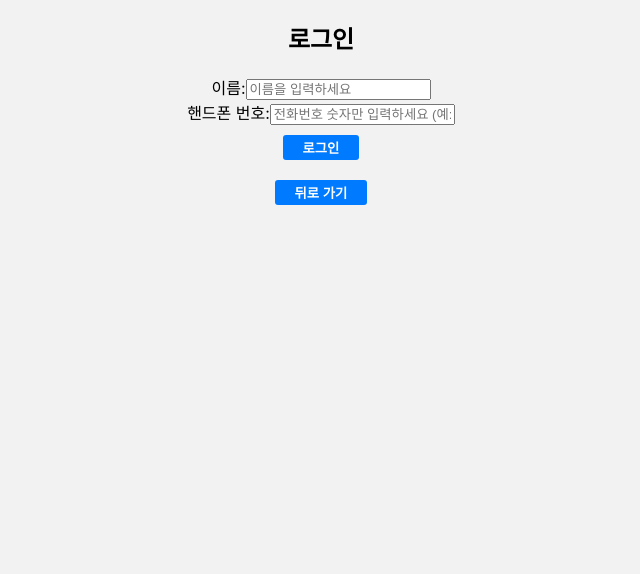
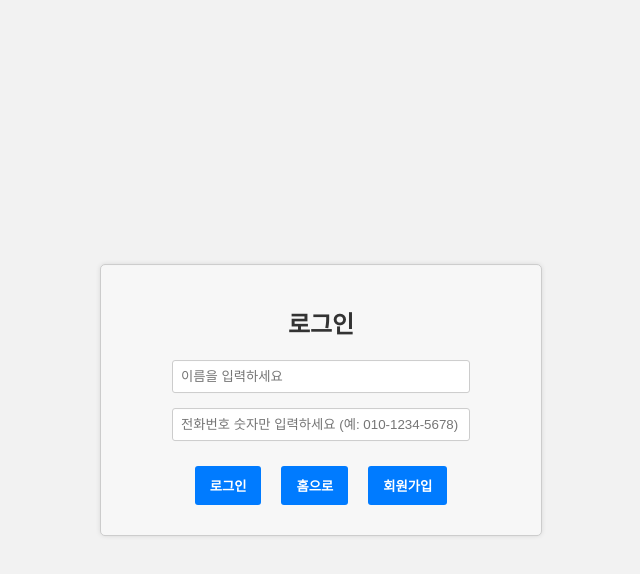
Before and after one commit to JoGyeoungJae/ml_front, a React (Create React App) app: page /login in a window 1280 px wide. Shown: the top 574 px of the page, without its empty margins (319-959 px from the left). Built offline with nearby package versions, Linux system fonts and the light colour scheme.

Commit message:
1012 최종

```diff
--- a/src/Image.js
+++ b/src/Image.js
@@ -10,6 +10,8 @@ function ImgUpload() {
   const [language, setLanguage] = useState("ko"); // 초기 언어 설정: 한국어
   const [filteredList, setFilteredList] = useState([]);
   const [displayedData, setDisplayedData] = useState([]);
+  const userString = window.sessionStorage.getItem("user"); // "user" 키의 값을 가져옵니다.
+  const user = JSON.parse(userString); // JSON 문자열을 파싱하여 JavaScript 객체로 변환합니다.
 
   useEffect(() => {
     // Spring Boot 서버의 홈 엔드포인트 호출
@@ -21,14 +23,13 @@ function ImgUpload() {
         console.log(responseListData);
 
         // responseListData 배열을 필터링하여 member가 null이 아니면서 만 추출
+        if (user !== null) {
           const filteredList = responseListData.filter(
-          (item) =>
-            item.member !== null &&
-            item.member.mid ===
-              parseInt(window.sessionStorage.getItem("user"), 10)
+            (item) => item.member !== null && item.member.mid === user.mid
           );
           setFilteredList(filteredList);
           console.log(filteredList);
+        }
       })
       .catch((error) => console.error("서버 호출 오류:", error));
   }, []);
@@ -36,7 +37,7 @@ function ImgUpload() {
   const isLoggedIn = !!window.sessionStorage.getItem("user"); // "user" 데이터가 있으면 isLoggedIn은 true, 없으면 false
   // 로그인된 회원번호 확인하기
   if (isLoggedIn === true) {
-    console.log("로그인 상태 mid=" + window.sessionStorage.getItem("user"));
+    console.log("로그인 상태 mid=" + user.mid);
   } else {
     console.log("로그아웃 상태");
   }
@@ -71,10 +72,8 @@ function ImgUpload() {
       const formData = new FormData();
       formData.append("image", selectedFile);
 
-      //로그인되어있으면 유저번호, 안되어있으면 0을 보내기
-      const loginStatus = isLoggedIn
-        ? window.sessionStorage.getItem("user")
-        : 0;
+      //로그인되어있으면 유저번호, 안되어있으면 null을 보내기
+      const loginStatus = isLoggedIn ? user.mid : null;
       formData.append("login", loginStatus);
 
       // 서버로 이미지를 POST 요청으로 전송
@@ -113,11 +112,36 @@ function ImgUpload() {
     window.sessionStorage.removeItem("user");
     // 세션 스토리지에서 "user" 데이터를 삭제하고
     // isLoggedIn 값도 false로 설정하여 로그아웃 버튼을 숨깁니다.
-    navigate("/");
+    window.location.reload();
   };
   const toggleLanguage = () => {
     // 언어 변경 함수
     setLanguage(language === "ko" ? "en" : "ko");
+  };
+  const del = (index) => {
+    const confirmed = window.confirm("정말로 삭제하시겠습니까?"); // 확인 대화상자 표시
+
+    if (confirmed) {
+      const slid = JSON.stringify(responseListData[index].slid);
+      console.log("사용자가 확인을 눌렀습니다." + slid);
+      // 삭제 요청을 보내거나 다른 삭제 작업을 수행할 수 있습니다.
+      fetch(`http://localhost:8080/del?index=${slid}`, {
+        method: "POST",
+      })
+        .then((response) => response.text())
+        .then((data) => {
+          console.log(data);
+          const updatedList = [...displayedData];
+          updatedList.splice(index, 1);
+          setDisplayedData(updatedList);
+        })
+        .catch((error) => {
+          console.error("업로드 및 처리 중 오류 발생:", error);
+        });
+    } else {
+      console.log("사용자가 취소를 눌렀습니다.");
+      // 사용자가 삭제를 취소한 경우 수행할 작업을 여기에 추가할 수 있습니다.
+    }
   };
 
   return (
@@ -189,13 +213,16 @@ function ImgUpload() {
                     {language === "ko" ? "비회원" : "guest"}
                   </div>
                 )}
+                {user !== null && user.role === "ADMIN" && (
                   <div className="member-info x-info">
                     <img
                       className="x-image"
                       src={process.env.PUBLIC_URL + "/img/x.png"}
                       alt=""
+                      onClick={() => del(index)}
                     />
                   </div>
+                )}
               </div>
             ))}
           </div>
--- /dev/null
+++ b/src/Login.css
@@ -0,0 +1,74 @@
+/* LoginForm.css */
+
+.login-container {
+  width: 50vh;
+  margin: 0 auto;
+  padding: 20px;
+  border: 1px solid #ccc;
+  border-radius: 5px;
+  background-color: #f7f7f7;
+  box-shadow: 0 0 5px rgba(0, 0, 0, 0.1);
+  text-align: center;
+  position: absolute;
+  top: 50%;
+  left: 50%;
+  transform: translate(-50%, -50%);
+}
+
+.login-container h2 {
+  margin-bottom: 20px;
+  color: #333;
+}
+
+.login-container form {
+  display: flex;
+  flex-direction: column;
+}
+
+.login-container label {
+  margin-bottom: 10px;
+  font-weight: bold;
+  color: #333;
+}
+
+.login-container input {
+  width: 70%;
+  padding: 8px;
+  margin-bottom: 15px;
+  border: 1px solid #ccc;
+  border-radius: 3px;
+}
+
+.login-container button {
+  background-color: #007bff;
+  color: #fff;
+  border: none;
+  border-radius: 3px;
+  padding: 10px 15px;
+  cursor: pointer;
+  font-weight: bold;
+}
+
+.login-container button:hover {
+  background-color: #0056b3;
+}
+
+.buttons {
+  justify-content: space-between;
+  margin-top: 20px;
+}
+
+.buttons button {
+  margin-right: 10px;
+  background-color: #333;
+  color: #fff;
+  border: none;
+  border-radius: 3px;
+  padding: 10px 15px;
+  cursor: pointer;
+  font-weight: bold;
+}
+
+.buttons button:hover {
+  background-color: #000;
+}
--- a/src/Login.js
+++ b/src/Login.js
@@ -1,6 +1,7 @@
 import React, { useState } from "react";
 import { useNavigate } from "react-router-dom";
 import axios from "axios";
+import "./Login.css";
 
 function LoginForm() {
   const navigate = useNavigate();
@@ -37,7 +38,7 @@ function LoginForm() {
   };
 
   const handleGoBack = () => {
-    navigate(-1); // 뒤로 가기
+    navigate("/"); // 뒤로 가기
   };
 
   const handleSubmit = async (e) => {
@@ -56,38 +57,42 @@ function LoginForm() {
         formData
       );
 
-      if (response.data !== null && response.data !== "로그인 실패") {
-        console.log("로그인 성공: " + response.data);
+      if (response.data !== null) {
+        console.log("로그인 성공 로그인 폼에서: " + response.data.mid);
 
         window.sessionStorage.setItem("user", JSON.stringify(response.data));
         navigate("/");
       } else {
-        console.log("로그인 실패: " + response.data.message);
+        console.log("로그인 실패: ");
         alert("로그인 실패. 사용자 이름과 비밀번호를 확인하세요.");
       }
     } catch (error) {
-      console.error("오류 발생: " + error.message);
+      console.error("오류 발생: ");
       alert("로그인 실패. 사용자 이름과 비밀번호를 확인하세요.");
     }
   };
-
+  const register = () => {
+    navigate("/register");
+  };
   return (
-    <div>
+    <div className="login-container">
       <h2>로그인</h2>
       <form onSubmit={handleSubmit}>
         <div>
-          <label htmlFor="mname">이름:</label>
+          <label htmlFor="mname"></label>
           <input
             type="text"
+            id="mname"
             value={mname}
             onChange={(e) => setMname(e.target.value)}
             placeholder="이름을 입력하세요"
           />
         </div>
         <div>
-          <label htmlFor="mtel">핸드폰 번호:</label>
+          <label htmlFor="mtel"></label>
           <input
             type="tel"
+            id="mtel"
             value={mtel}
             onChange={handlePhoneChange}
             placeholder="전화번호 숫자만 입력하세요 (예: 010-1234-5678)"
@@ -95,9 +100,10 @@ function LoginForm() {
         </div>
         <div>
           <button type="submit">로그인</button>
+          <button onClick={handleGoBack}>홈으로</button>
+          <button onClick={register}>회원가입</button>
         </div>
       </form>
-      <button onClick={handleGoBack}>뒤로 가기</button>
     </div>
   );
 }
```
Lines whose indentation alone changed are shown as unchanged.
